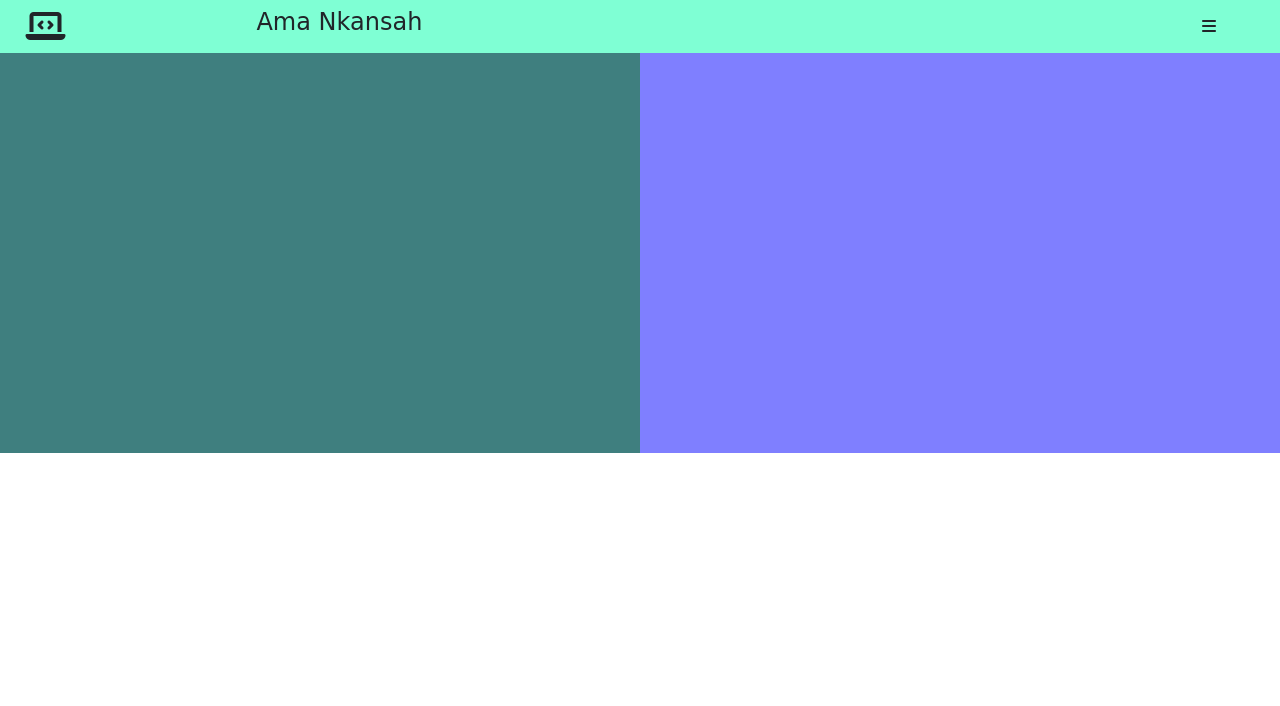
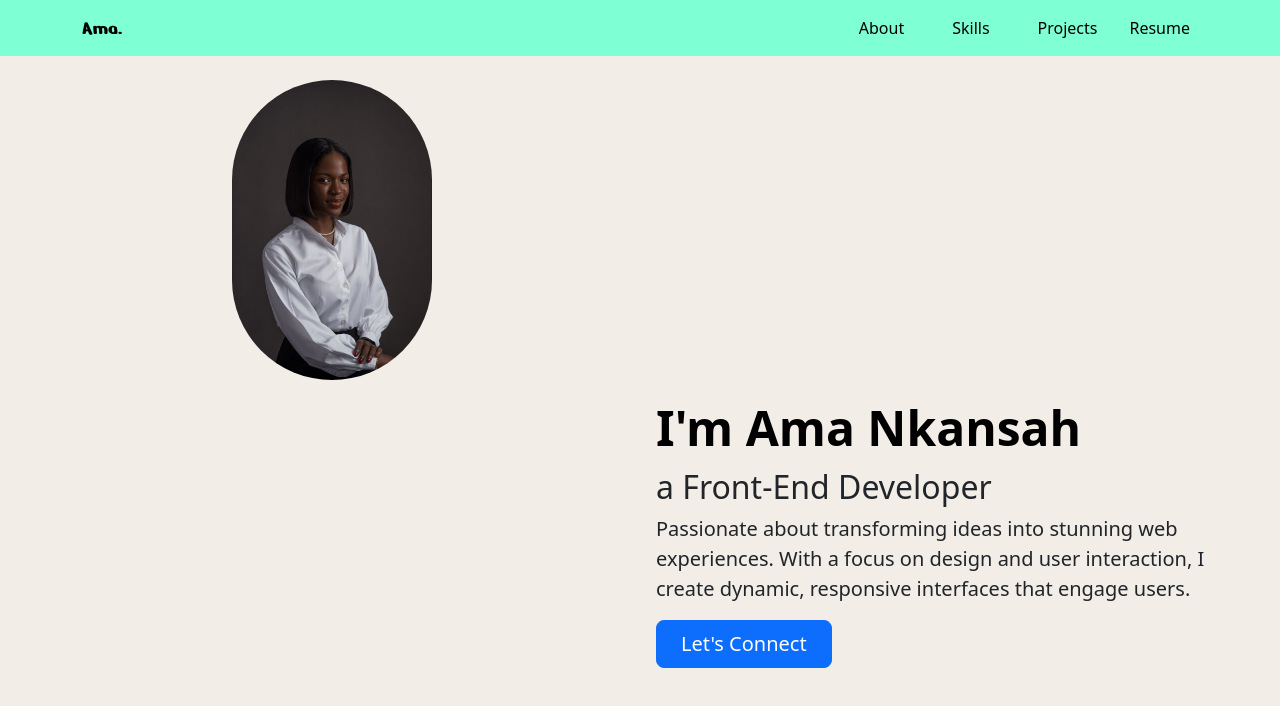
Before and after one commit to Ama-Nkansah/Codxo-combined-repo, a plain HTML site: page index.html in a window 1280 px wide. Drawn offline with nearby package versions, Linux system fonts and the light colour scheme; a web font is replaced by a local one.

Commit message:
continued working on my portfolio

```diff
--- a/index.html
+++ b/index.html
@@ -9,31 +9,33 @@
     <link rel="stylesheet" href="style.css">
     <link rel="preconnect" href="https://fonts.googleapis.com">
     <link rel="preconnect" href="https://fonts.gstatic.com" crossorigin>
-    <link href="https://fonts.googleapis.com/css2?family=Qwitcher+Grypen:wght@400;700&display=swap" rel="stylesheet">
-</head>
+    <link href="https://fonts.googleapis.com/css2?family=Nerko+One&display=swap" rel="stylesheet">
+  </head>
+
 <body>
-    <nav>
-      <div class="navbar">
-         <i class="fa-solid fa-laptop-code" ></i>
-         <h4 id="developer-name">Ama Nkansah</h4>
-         <i class="fa-solid fa-bars"></i>
-
-          <ul class="hamburger-menu">
-            <li><a href="#">Projects</a></li>
-            <li><a href="#">Skills</a></li>
-            <li><a href="#">Resume</a></li>
-            <li><a href="#">About</a></li>
+    <nav class="navbar">
+      <div class="container">
+        <a class="navbar-brand brand-name" href="#">Ama.</a>
+       <ul class="navbar-nav d-flex flex-row">
+            <li class="nav-item"><a class="nav-link active pe-3 px-lg-4" aria-current="page"href="#">About</a></li>
+            <li class="nav-item"><a class="nav-link active pe-3 px-lg-4" aria-current="page" href="#">Skills</a></li>
+            <li class="nav-item"><a  class="nav-link active pe-3 px-lg-4" aria-current="page" href="#">Projects</a></li>
+            <li class="nav-item"><a  class="nav-link active px-lg-2" aria-current="page" href="#">Resume</a></li>
           </ul>
       </div>
+    </nav>
 
-
-      <div id="grid-container">
-        <div class="container-lefthero">
-
+    <div class="hero">
+      <div class="col-12 col-sm-12 col-lg-6 p-4 ps-5" id="img-container">
+        <img src="./img/Portrait shoot.jpeg" class="d-block mx-lg-auto img-fluid rounded-pill " alt="My picture" width="200" height="100" loading="lazy">
       </div>
 
-      <div class="container-righthero">
-
+      <div class="col-lg-6 px-3 float-end ">
+        <h1 class="display-5 fw-bold text-body-emphasis lh-1 mb-3 name-section">I'm <span id="name-highlight">Ama Nkansah</span></h1>
+        <h2>a Front-End Developer</h2>
+        <p class="lead">Passionate about transforming ideas into stunning web experiences. With a focus on design and user interaction, I create dynamic, responsive interfaces that engage users.</p>
+        <div class="d-grid gap-2 d-md-flex justify-content-md-start">
+          <button type="button" class="btn btn-primary btn-lg px-4 me-md-2"> Let's Connect</button>
       </div>
     </div>
 
@@ -43,25 +45,18 @@
 
 
 
-        <div>
-            <input type="checkbox"class="navbar-toggler" style="display: none;">
-
-            <label for="dropdown" class="dropdown-menu">
-                <span class="hamburger">
-                    <span class="icon-bar first-bar"></span>
-                    <span class="icon-bar middle-bar"></span>
-                    <span class="icon-bar last-bar"></span>
-                </span>
-            </label>
 
 
 
-        </div>
 
 
 
-       </div>
-   </nav>
+
+
+
+
+
+
 </body>
 <script src="https://cdn.jsdelivr.net/npm/bootstrap@5.3.3/dist/js/bootstrap.bundle.min.js" integrity="sha384-YvpcrYf0tY3lHB60NNkmXc5s9fDVZLESaAA55NDzOxhy9GkcIdslK1eN7N6jIeHz" crossorigin="anonymous"></script>
 </html>
--- a/style.css
+++ b/style.css
@@ -1,20 +1,16 @@
 *{
     margin: 0;
     padding: 0;
+}
+
+body{
+  background-color:rgb(242, 237, 231) ;
 }
 
 nav{
     background-color: aquamarine;
 }
 
-.fa-laptop-code{
-    margin-left: 2%;
-    font-size: 200%;
-}
-
-.fa-bars{
-    margin-right: 5%;
-}
 
 #developer-name{
     position: relative;
@@ -24,31 +20,8 @@ nav{
     font-style: normal;
 }
 
-.hamburger-menu{
-    display: none;
+.brand-name{
+  font-family: "Nerko One", cursive;
+  font-weight: 400;
+  font-style: normal;
 }
-
-#grid-container{
-    display: grid;
-    position: relative;
-}
-
-.container-lefthero{
-    position: absolute;
-    display: grid;
-    grid-area: 1/1/2/2;
-    height: 50vh;
-    width: 100vw;
-    background-color: #0000ff80;
-    z-index: 1;
-}
-
-.container-righthero{
-    position: absolute;
-    display: grid;
-    grid-area: 1/2/2/3;
-    height: 50vh;
-    width: 50vw;
-    background-color: #00800080;
-    z-index: 2;
-}
```
Also changed, not shown: img/Portrait shoot.jpeg (added).
